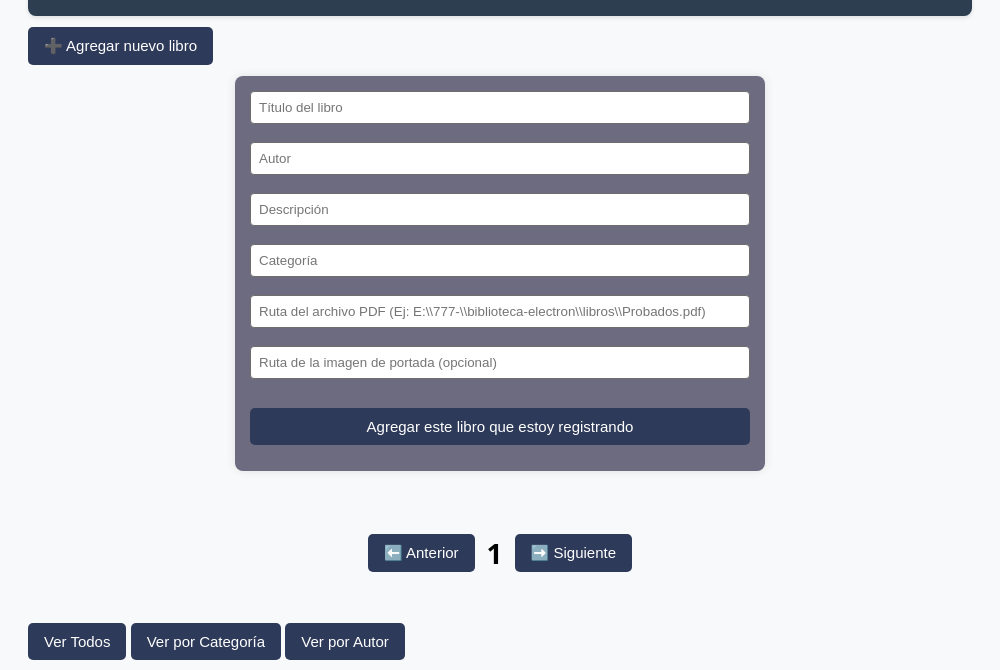
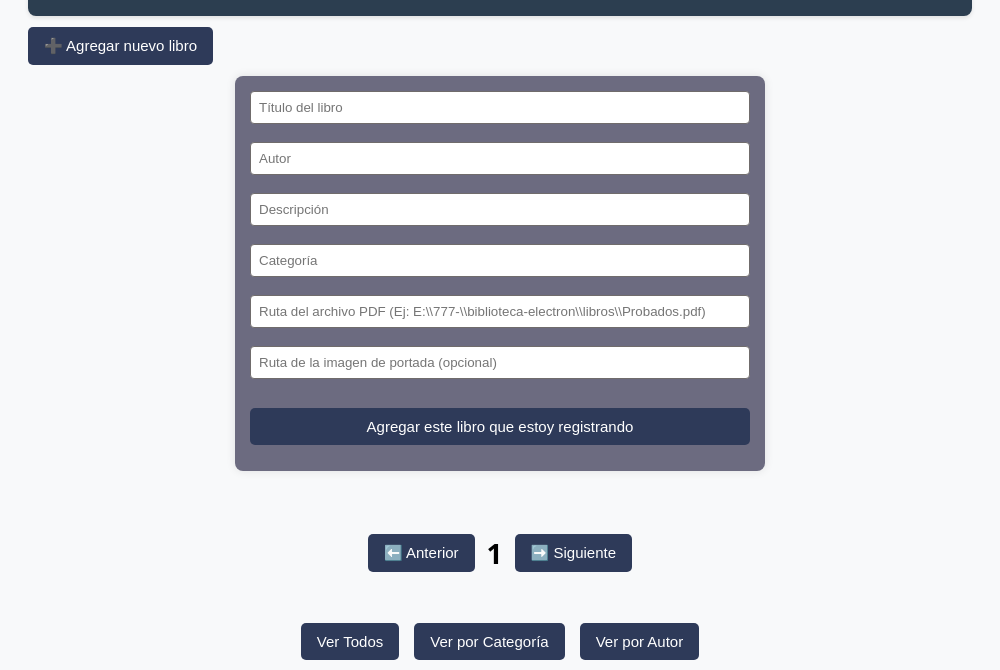
Before and after one commit to edkiel/myBiblioteca, an Electron app: page biblioteca-electron/index.html in a window 1000 px wide. Shown: the part 130-800 px from the top of the page. Drawn offline with Linux system fonts and the light colour scheme; no server answers.

Commit message:
Se centran los botones de filtro

```diff
--- a/biblioteca-electron/style.css
+++ b/biblioteca-electron/style.css
@@ -143,16 +143,12 @@ header {
 
 #filtros {
     margin-top: 7px;
-    display:inherit;
+    display:flex;
     justify-content:center;
     gap: 15px;
     align-items:center;
-<<<<<<< HEAD
-    margin-left: 640px;
-    align-content: center   ;
-=======
-    margin-left:  750px;
->>>>>>> MyLibrotecaV1
+    margin-left:center;
+    align-content:center;
 }
 
 footer {
```
